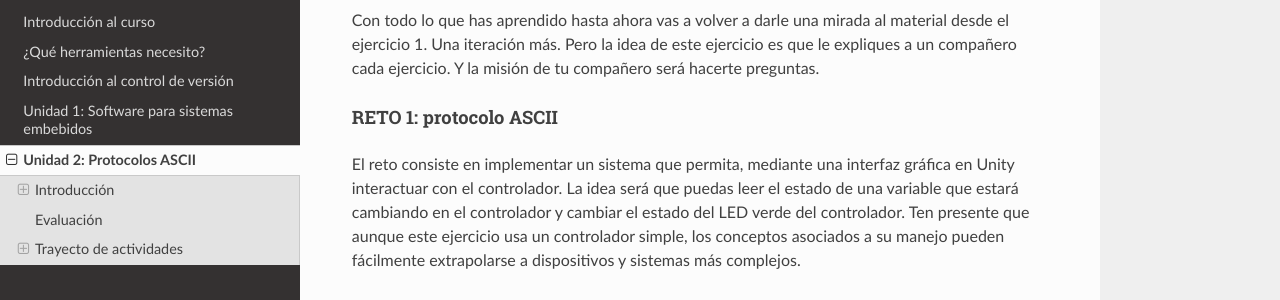
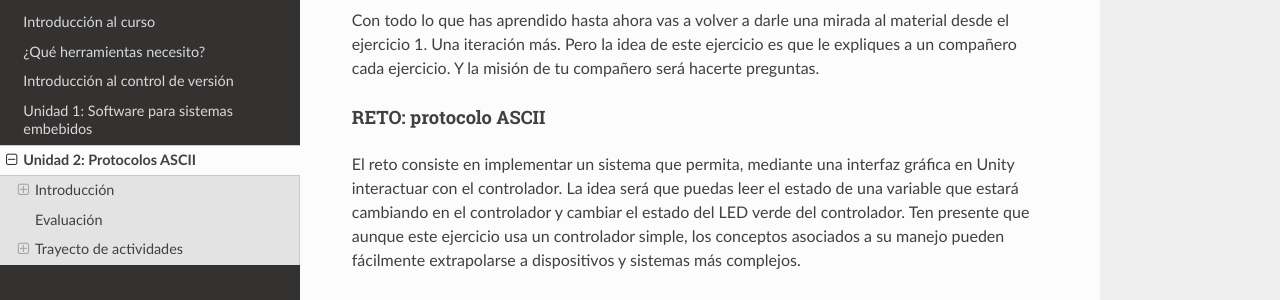
Before and after one commit to juanferfranco/SistemasFisicosInteractivos1, a Sphinx documentation site: the page built from docs/_unidad2/unidad2.rst, in a window 1280 px wide and 900 px high, scrolled down 11666 px. Shown: the part 155-455 px from the top of the window. Built offline with Sphinx 7.4.7 and the Read the Docs theme 2.0.0, drawn with Linux system fonts in a browser that asks for light colours; some of the changed lines change nothing that is shown.

Commit message:
left only one challenge before the evaluation

```diff
--- a/docs/_unidad2/unidad2.rst
+++ b/docs/_unidad2/unidad2.rst
@@ -642,7 +642,7 @@ una mirada al material desde el ejercicio 1. Una iteración más. Pero
 la idea de este ejercicio es que le expliques a un compañero
 cada ejercicio. Y la misión de tu compañero será hacerte preguntas.
 
-RETO 1: protocolo ASCII
+RETO: protocolo ASCII
 ^^^^^^^^^^^^^^^^^^^^^^^^^^^^^^^^^^^
 
 El reto consiste en implementar un sistema que permita, mediante una
@@ -693,57 +693,3 @@ Protocolo de comunicación:
 
 * No olvides que DEBES terminar TODOS los mensajes con el carácter NEWLINE (``\n``) para que
   ambas partes sepan que el mensaje está completo.
-
-..
-  RETO 2: modificación de una aplicación interactiva
-  ^^^^^^^^^^^^^^^^^^^^^^^^^^^^^^^^^^^^^^^^^^^^^^^^^^^^^^
-
-  Acabas de llegar como recién egresado de entretenimiento digital a
-  un estudio que acaba de lanzar uno juego que hará historia.
-  El juego lo puedes clonar de `este <https://github.com/zigurous/unity-snake-tutorial>`__
-  repositorio.
-
-  Tu misión: debes modificar el código del juego para que se pueda jugar
-  usando los 4 pulsadores del ESP32 y/o el teclado del computador. Lo que quieren
-  en el estudio es modificar el juego para que cuatro personas puedan
-  jugarlo interactuando con botones GIGANTES.
-
-  .. warning:: CAMBIO DE ÚLTIMA HORA
-
-    Es posible que ya tengas todo funcionando, pero tu jefe te pide
-    que solo preguntes el estado de los pulsadores
-    `cada 50 ms <https://docs.unity3d.com/ScriptReference/Time-deltaTime.html>`__.
-
-  .. tip:: TUTORIAL
-
-    El autor del juego tiene un video tutorial en youtube
-    `aquí <https://youtu.be/U8gUnpeaMbQ>`__
-
-
-  Evaluación de la unidad
-  --------------------------
-
-  .. warning:: FECHA MÁXIMA DE ENTREGA
-
-      jueves 22 de septiembre en la segunda sesión de clase. La evaluación
-      debe estar en el repositorio y sustentada.
-
-  Enunciado
-  **************
-
-  * Realiza una aplicación interactiva en Unity que te permita controlar 3 LEDs y
-    leer el estado de 3 pulsadores.
-  * La aplicación debe tener la siguiente interfaz de usuario:
-
-    .. image:: ../_static/evalUI.png
-      :alt: App UI
-      :align: center
-      :width: 100%
-
-    |
-
-  ¿Qué debes entregar?
-  ***********************
-
-  El código fuente de las aplicaciones para el microcontrolador y para Unity en
-  `este <https://classroom.github.com/a/UBJPVkq9>`__ repositorio.
```
